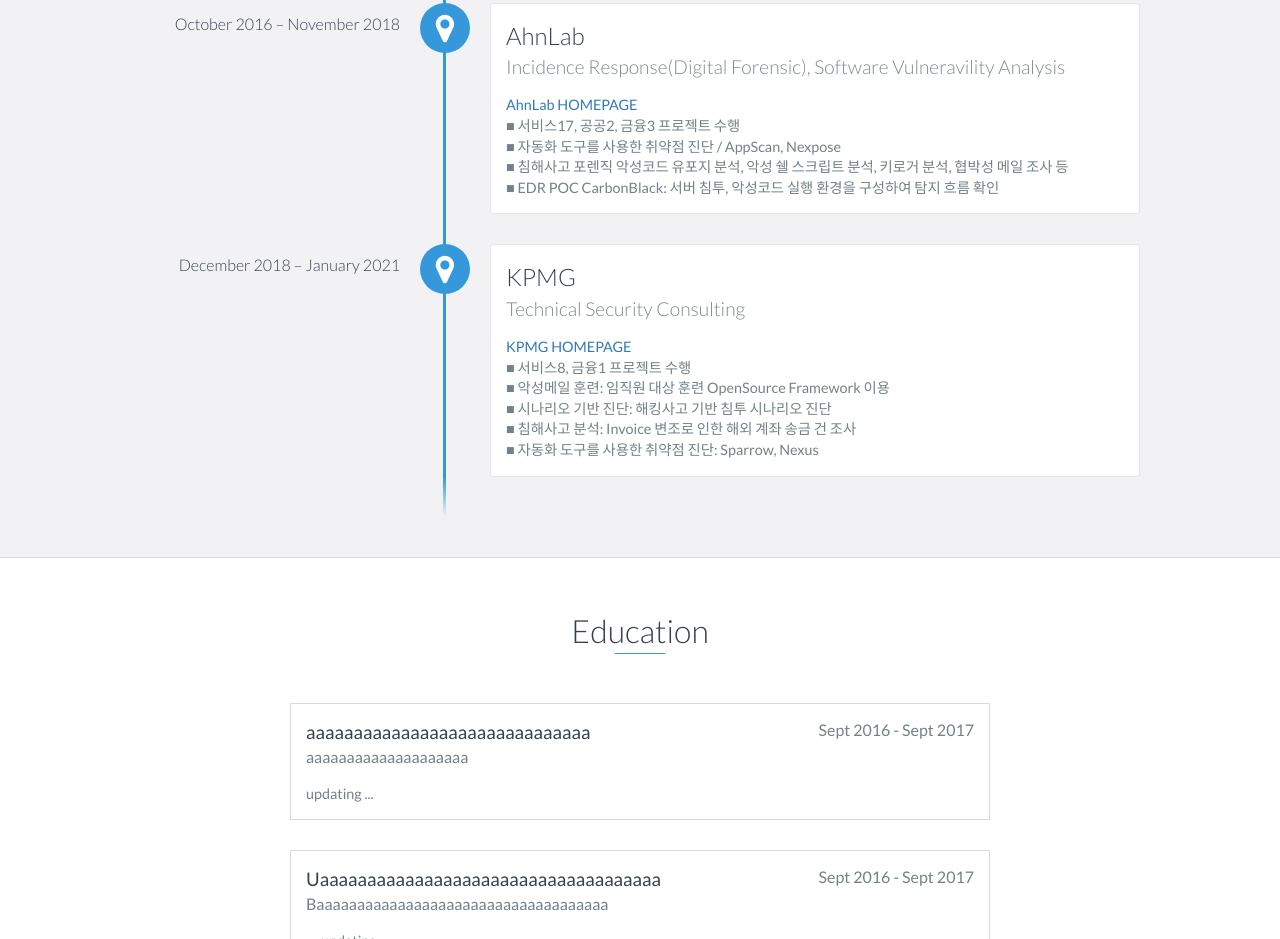
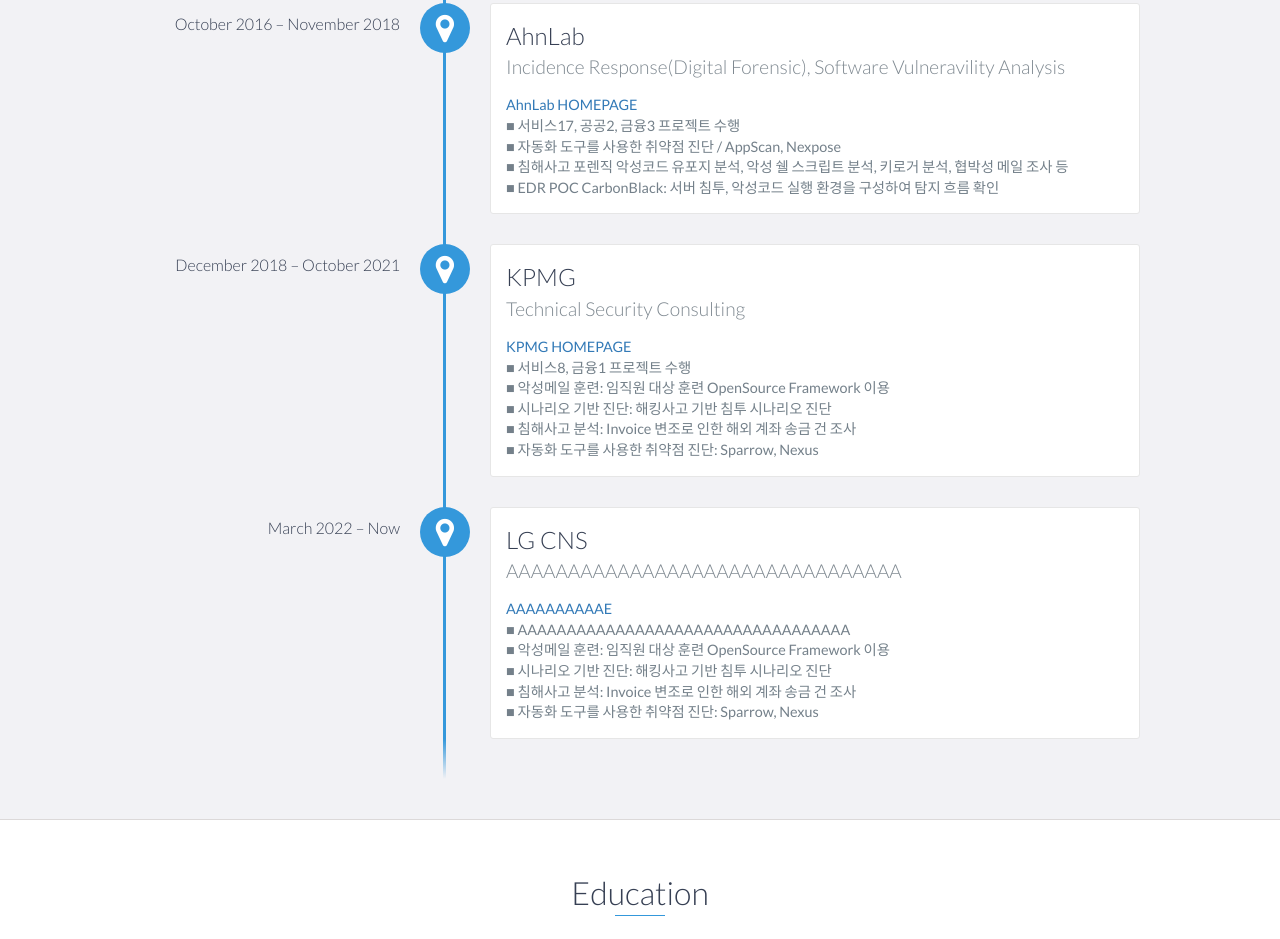
Before and after one commit to hackkimss/hackkimss.github.io, a website: page index.html in a window 1280 px wide. Shown: the part 1943-2882 px from the top of the page. Drawn offline with nearby package versions, Linux system fonts and the light colour scheme.

Commit message:
Update index.html

```diff
--- a/index.html
+++ b/index.html
@@ -119,12 +119,24 @@
 		    <p>■ EDR POC CarbonBlack: 서버 침투, 악성코드 실행 환경을 구성하여 탐지 흐름 확인</p>
             </div>
 
-	    <div data-date="December 2018 – January 2021">
+	    <div data-date="December 2018 – October 2021">
                 <h3>KPMG</h3>
                 <h4>Technical Security Consulting</h4>
                     <p><a href="https://home.kpmg/kr/ko/home.html">KPMG HOMEPAGE</a></p>
 
                     <p>■ 서비스8, 금융1 프로젝트 수행</p>
+		    <p>■ 악성메일 훈련: 임직원 대상 훈련 OpenSource Framework 이용</p>
+		    <p>■ 시나리오 기반 진단: 해킹사고 기반 침투 시나리오 진단</p>
+		    <p>■ 침해사고 분석: Invoice 변조로 인한 해외 계좌 송금 건 조사</p>
+		    <p>■ 자동화 도구를 사용한 취약점 진단: Sparrow, Nexus</p>
+            </div>
+
+	    <div data-date="March 2022 – Now">
+                <h3>LG CNS</h3>
+                <h4>AAAAAAAAAAAAAAAAAAAAAAAAAAAAAAAA</h4>
+                    <p><a href="https://AAAAAAAAAAAAAAAAAA">AAAAAAAAAAE</a></p>
+
+                    <p>■ AAAAAAAAAAAAAAAAAAAAAAAAAAAAAAAAAA</p>
 		    <p>■ 악성메일 훈련: 임직원 대상 훈련 OpenSource Framework 이용</p>
 		    <p>■ 시나리오 기반 진단: 해킹사고 기반 침투 시나리오 진단</p>
 		    <p>■ 침해사고 분석: Invoice 변조로 인한 해외 계좌 송금 건 조사</p>
```
